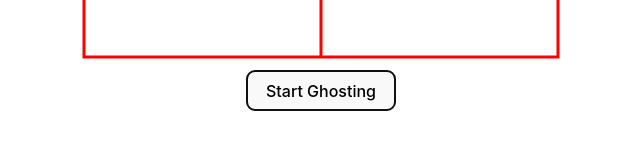
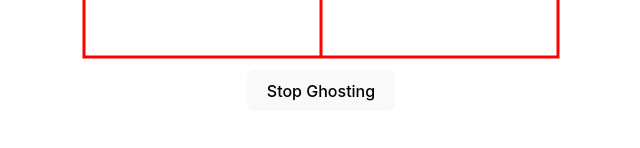
Before and after one commit to ChrisLoucaides/squash-ghosting, a Vue app: page / in a window 1280 px wide. Both pictures are taken after a click on the button "Start Ghosting". Shown: the part 649-797 px from the top of the page, without its empty margins (319-959 px from the left). Built offline with nearby package versions, Linux system fonts and the light colour scheme.

Commit message:
added "Stop Ghosting" button

```diff
--- a/src/components/SquashCourt.vue
+++ b/src/components/SquashCourt.vue
@@ -14,7 +14,12 @@
             width="78" height="73.67" :fill="color"/>
     </svg>
   </div>
-  <button @click="startColorCycle">Start Ghosting</button>
+  <button v-if="!intervalId && countdown === 0" @click="startColorCycle">
+    Start Ghosting
+  </button>
+  <button v-else @click="stopColorCycle">
+    Stop Ghosting
+  </button>
 </template>
 
 <script>
@@ -35,6 +40,9 @@ export default {
       }, 2000);
     },
     startColorCycle() {
+      if (this.intervalId || this.countdown > 0) {
+        return;
+      }
       this.countdown = 3;
       const countdownInterval = setInterval(() => {
         this.countdown -= 1;
@@ -44,11 +52,14 @@ export default {
             const index = Math.floor(Math.random() * this.gridColors.length);
             this.changeColor(index);
           }, 3000);
-          setTimeout(() => {
-            clearInterval(this.intervalId);
-          }, 30000);
         }
       }, 1000);
+    },
+    stopColorCycle() {
+      clearInterval(this.intervalId);
+      this.intervalId = null;
+      this.countdown = 0;
+      this.gridColors.fill('transparent');
     }
   }
 }
```
